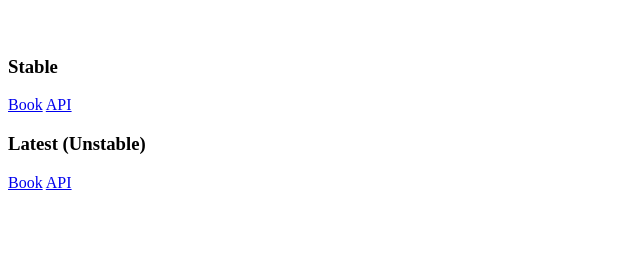
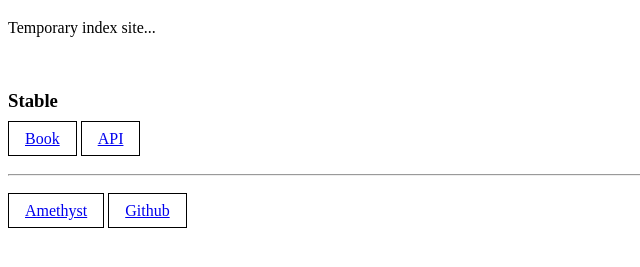
Before and after one commit to amethyst/amethyst-doc-deploy, a plain HTML site: page public/index.html in a window 1280 px wide. Shown: the part 61-328 px from the top of the page, without its empty margins (0-640 px from the left). Drawn offline with Linux system fonts and the light colour scheme.

Commit message:
Update link

```diff
--- a/public/index.html
+++ b/public/index.html
@@ -5,16 +5,25 @@
 	<meta http-equiv="X-UA-Compatible" content="IE=edge">
 	<meta name="viewport" content="width=device-width, initial-scale=1.0">
 	<title>Amethyst Docs</title>
+	<style>
+		a{
+			padding: .5em 1em;
+			border: 1px black solid;
+		}
+	</style>
 </head>
 <body>
 	<h1>Amethyst Documentation</h1>
+	<p>Temporary index site...</p>
 	<br>
 	<h3>Stable</h3>
 	<a href="/book/stable/">Book</a>
-	<a href="/api/stable/">API</a>
+	<a href="/api/stable/amethyst/index.html">API</a>
 	<br>
-	<h3>Latest (Unstable)</h3>
-	<a href="/book/latest/">Book</a>
-	<a href="/api/latest/">API</a>
+	<br>
+	<hr>
+	<br>
+	<a href="https://amethyst.rs/">Amethyst</a>
+	<a href="https://github.com/amethyst/amethyst">Github</a>
 </body>
 </html>
```
Also changed, not shown: 1 other file.
